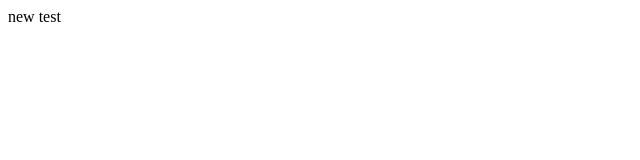
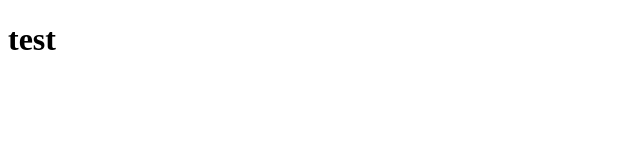
Before and after one commit to jonathonb1/portfolio1, a plain HTML site: page index.html in a window 1280 px wide. Shown: the whole page, without its empty margins (0-640 px from the left). Drawn offline with Linux system fonts and the light colour scheme.

Commit message:
test2 push

```diff
--- a/index.html
+++ b/index.html
@@ -7,6 +7,6 @@
     <title>Document</title>
 </head>
 <body>
-    new test
+    <h1>test</h1>
 </body>
 </html>
```
